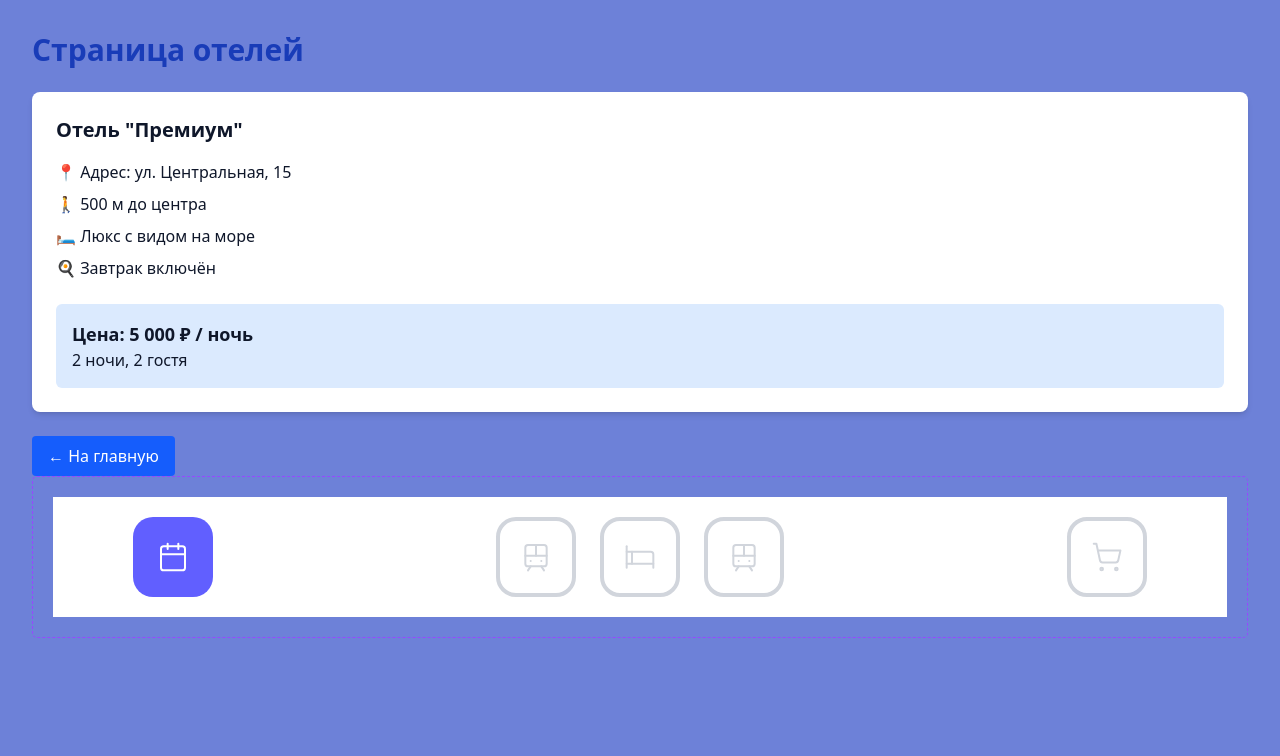
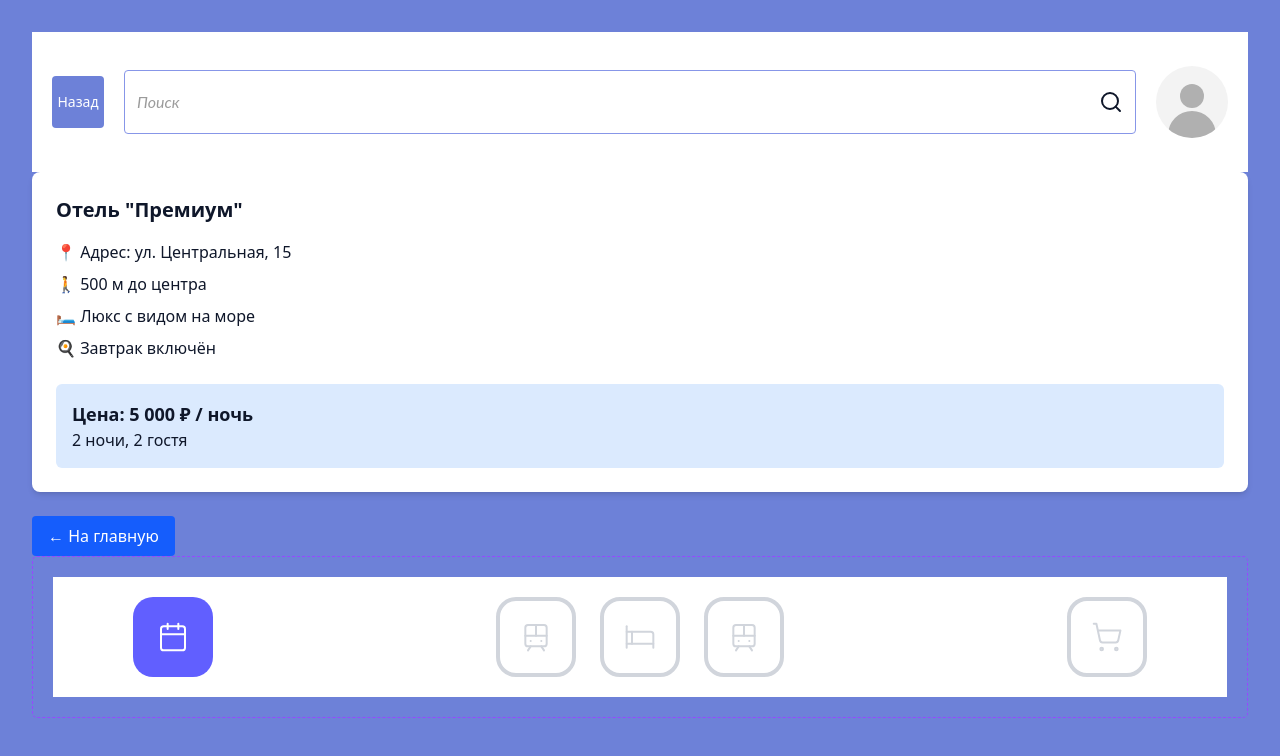
Before and after one commit to DanTimson/TBH-Project, a React (Vite) app: page /hotel in a window 1280 px wide. Shown: the top 756 px of the page. Built offline with nearby package versions, Linux system fonts and the light colour scheme.

Commit message:
add search to pages

```diff
--- a/src/components/ui/Button.jsx
+++ b/src/components/ui/Button.jsx
@@ -101,7 +101,7 @@ const Button = ({
 
   // Get current styles
   const sizeStyles = styles.size[size] || styles.size.m;
-  const variantStyles = styles.color[color]?.[variant] || styles.color.blue.primary;
+  const variantStyles = styles.color[color]?.[variant] || styles.color.lilac.primary;
   const stateStyle = variantStyles[internalState] || variantStyles.enabled;
 
   const iconColor = variant === "primary"
--- a/src/components/ui/NavbarDesktop.jsx
+++ b/src/components/ui/NavbarDesktop.jsx
@@ -1,7 +1,6 @@
 import {
   Bed,
   Calendar,
-  Plane,
   ShoppingCart,
   Train,
 } from "lucide-react";
--- a/src/pages/Cart.jsx
+++ b/src/pages/Cart.jsx
@@ -1,9 +1,8 @@
 import React from 'react';
 import { Link, useNavigate } from 'react-router-dom';
-import { ShoppingCart, ChevronLeft, CreditCard, Package } from 'lucide-react';
+import { ChevronLeft, CreditCard, Package, Search as SearchIcon } from 'lucide-react';
 import NavbarDesktop from "../components/ui/NavbarDesktop";
 import Button from "../components/ui/Button";
-import { Search as SearchIcon} from "lucide-react";
 
 const CartPage = () => {
   const navigate = useNavigate();
--- a/src/pages/hot.jsx
+++ b/src/pages/hot.jsx
@@ -1,11 +1,46 @@
 import React from 'react';
 import { Link } from 'react-router-dom';
 import NavbarDesktop from "../components/ui/NavbarDesktop";
+import { useNavigate } from 'react-router-dom';
+import Button from "../components/ui/Button";
+import { ChevronLeft, Search as SearchIcon} from "lucide-react";
 
 export default function HotelPage() {
+  const navigate = useNavigate();
+
   return (
     <div className="min-h-screen bg-blue-50 p-8">
-      <h1 className="text-3xl font-bold text-blue-800 mb-6">Страница отелей</h1>
+      <header className="flex w-full h-[140px] items-center justify-center gap-5 p-5 relative bg-base-0">
+        <Button
+            variant="ghost"
+            className="w-[52px] h-[52px] p-0"
+            onClick={() => {
+            console.log('Navigating back');
+            navigate(-1);
+            }}
+            text="Назад"
+            >
+            <ChevronLeft className="w-8 h-8 text-[#6D81D8]" />
+        </Button>
+
+        <div className="flex flex-col items-start gap-1 relative flex-1 grow">
+          <div className="flex h-16 items-center gap-2 px-3 py-1.5 relative self-stretch w-full bg-base-0 rounded overflow-hidden border border-solid border-[#8796e8]">
+            <div className="flex-col items-start gap-0.5 flex-1 grow flex relative">
+              <span className="relative w-fit mt-[-1.00px] font-body-m-italic text-base-40 italic">
+                Поиск
+              </span>
+            </div>
+            <SearchIcon className="relative w-6 h-6" />
+          </div>
+        </div>
+
+        <div className="relative w-[72px] h-[72px] bg-base-5 rounded-full overflow-hidden">
+          <div className="inline-flex flex-col items-center gap-[3px] relative top-[18px] left-3">
+            <div className="w-6 h-6 rounded-xl bg-base-30" />
+            <div className="w-12 h-12 rounded-3xl bg-base-30" />
+          </div>
+        </div>
+      </header>
       <div className="bg-white p-6 rounded-lg shadow-md">
         <h2 className="text-xl font-semibold mb-4">Отель "Премиум"</h2>
         <ul className="space-y-2 mb-6">
--- a/src/pages/train1.jsx
+++ b/src/pages/train1.jsx
@@ -2,6 +2,9 @@ import React, { useState } from 'react';
 import { Link, useNavigate } from 'react-router-dom';
 import { Train, ChevronLeft, ChevronDown, Clock, ArrowRight, User, ArrowUpDown } from 'lucide-react';
 import NavbarDesktop from "../components/ui/NavbarDesktop";
+import Button from "../components/ui/Button";
+import { Search as SearchIcon} from "lucide-react";
+
 const TrainSearchPage = () => {
   const navigate = useNavigate();
   const [sortBy, setSortBy] = useState('price');
@@ -29,19 +32,36 @@ const TrainSearchPage = () => {
   return (
     <div className="min-h-screen bg-gray-50 p-6">
       {/* Шапка */}
-      <header className="max-w-6xl mx-auto flex items-center justify-between mb-8">
-        <button
-          onClick={() => navigate(-1)}
-          className="flex items-center text-[#6D81D8] hover:text-[#5A6DC2] transition-colors"
-        >
-          <ChevronLeft className="w-6 h-6 mr-2" />
-          Назад
-        </button>
-        <h1 className="text-2xl font-bold text-gray-800 flex items-center">
-          <Train className="w-6 h-6 mr-2 text-[#6D81D8]" />
-          Поиск поездов
-        </h1>
-        <div className="w-6"></div>
+      <header className="flex w-full h-[140px] items-center justify-center gap-5 p-5 relative bg-base-0">
+        <Button
+            variant="ghost"
+            className="w-[52px] h-[52px] p-0"
+            onClick={() => {
+            console.log('Navigating back');
+            navigate(-1);
+            }}
+            text="Назад"
+            >
+            <ChevronLeft className="w-8 h-8 text-[#6D81D8]" />
+        </Button>
+
+        <div className="flex flex-col items-start gap-1 relative flex-1 grow">
+          <div className="flex h-16 items-center gap-2 px-3 py-1.5 relative self-stretch w-full bg-base-0 rounded overflow-hidden border border-solid border-[#8796e8]">
+            <div className="flex-col items-start gap-0.5 flex-1 grow flex relative">
+              <span className="relative w-fit mt-[-1.00px] font-body-m-italic text-base-40 italic">
+                Поиск
+              </span>
+            </div>
+            <SearchIcon className="relative w-6 h-6" />
+          </div>
+        </div>
+
+        <div className="relative w-[72px] h-[72px] bg-base-5 rounded-full overflow-hidden">
+          <div className="inline-flex flex-col items-center gap-[3px] relative top-[18px] left-3">
+            <div className="w-6 h-6 rounded-xl bg-base-30" />
+            <div className="w-12 h-12 rounded-3xl bg-base-30" />
+          </div>
+        </div>
       </header>
 
       {/* Фильтры и сортировка */}
--- a/src/pages/train2.jsx
+++ b/src/pages/train2.jsx
@@ -2,6 +2,8 @@ import React, { useState } from 'react';
 import { Link, useNavigate } from 'react-router-dom';
 import { Train, ChevronLeft, ChevronDown, Clock, ArrowRight, User, ArrowUpDown } from 'lucide-react';
 import NavbarDesktop from "../components/ui/NavbarDesktop";
+import Button from "../components/ui/Button";
+import { Search as SearchIcon} from "lucide-react";
 
 const TrainSearchPage = () => {
   const navigate = useNavigate();
@@ -30,19 +32,36 @@ const TrainSearchPage = () => {
   return (
     <div className="min-h-screen bg-gray-50 p-6">
       {/* Шапка */}
-      <header className="max-w-6xl mx-auto flex items-center justify-between mb-8">
-        <button
-          onClick={() => navigate(-1)}
-          className="flex items-center text-[#6D81D8] hover:text-[#5A6DC2] transition-colors"
-        >
-          <ChevronLeft className="w-6 h-6 mr-2" />
-          Назад
-        </button>
-        <h1 className="text-2xl font-bold text-gray-800 flex items-center">
-          <Train className="w-6 h-6 mr-2 text-[#6D81D8]" />
-          Поиск поездов
-        </h1>
-        <div className="w-6"></div>
+      <header className="flex w-full h-[140px] items-center justify-center gap-5 p-5 relative bg-base-0">
+        <Button
+            variant="ghost"
+            className="w-[52px] h-[52px] p-0"
+            onClick={() => {
+            console.log('Navigating back');
+            navigate(-1);
+            }}
+            text="Назад"
+            >
+            <ChevronLeft className="w-8 h-8 text-[#6D81D8]" />
+        </Button>
+
+        <div className="flex flex-col items-start gap-1 relative flex-1 grow">
+          <div className="flex h-16 items-center gap-2 px-3 py-1.5 relative self-stretch w-full bg-base-0 rounded overflow-hidden border border-solid border-[#8796e8]">
+            <div className="flex-col items-start gap-0.5 flex-1 grow flex relative">
+              <span className="relative w-fit mt-[-1.00px] font-body-m-italic text-base-40 italic">
+                Поиск
+              </span>
+            </div>
+            <SearchIcon className="relative w-6 h-6" />
+          </div>
+        </div>
+
+        <div className="relative w-[72px] h-[72px] bg-base-5 rounded-full overflow-hidden">
+          <div className="inline-flex flex-col items-center gap-[3px] relative top-[18px] left-3">
+            <div className="w-6 h-6 rounded-xl bg-base-30" />
+            <div className="w-12 h-12 rounded-3xl bg-base-30" />
+          </div>
+        </div>
       </header>
 
       {/* Фильтры и сортировка */}
```
